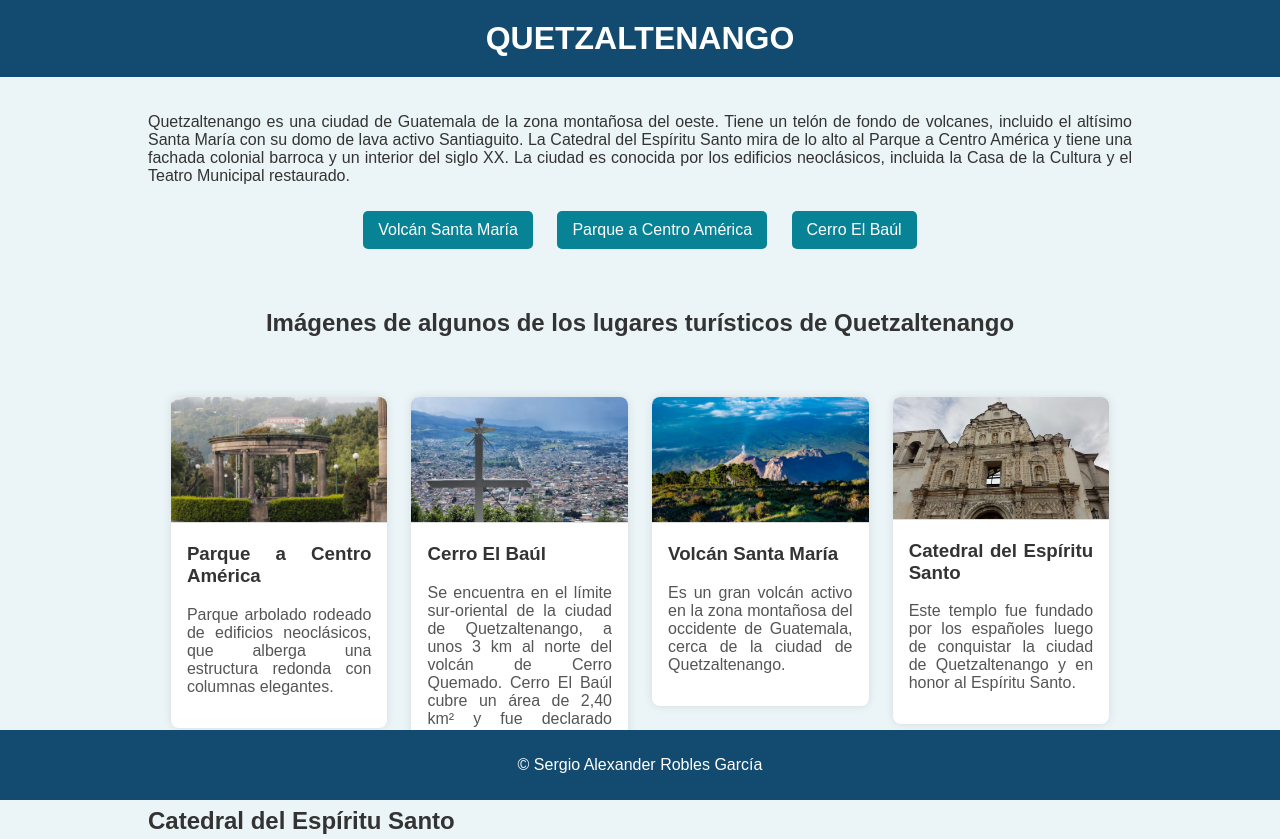
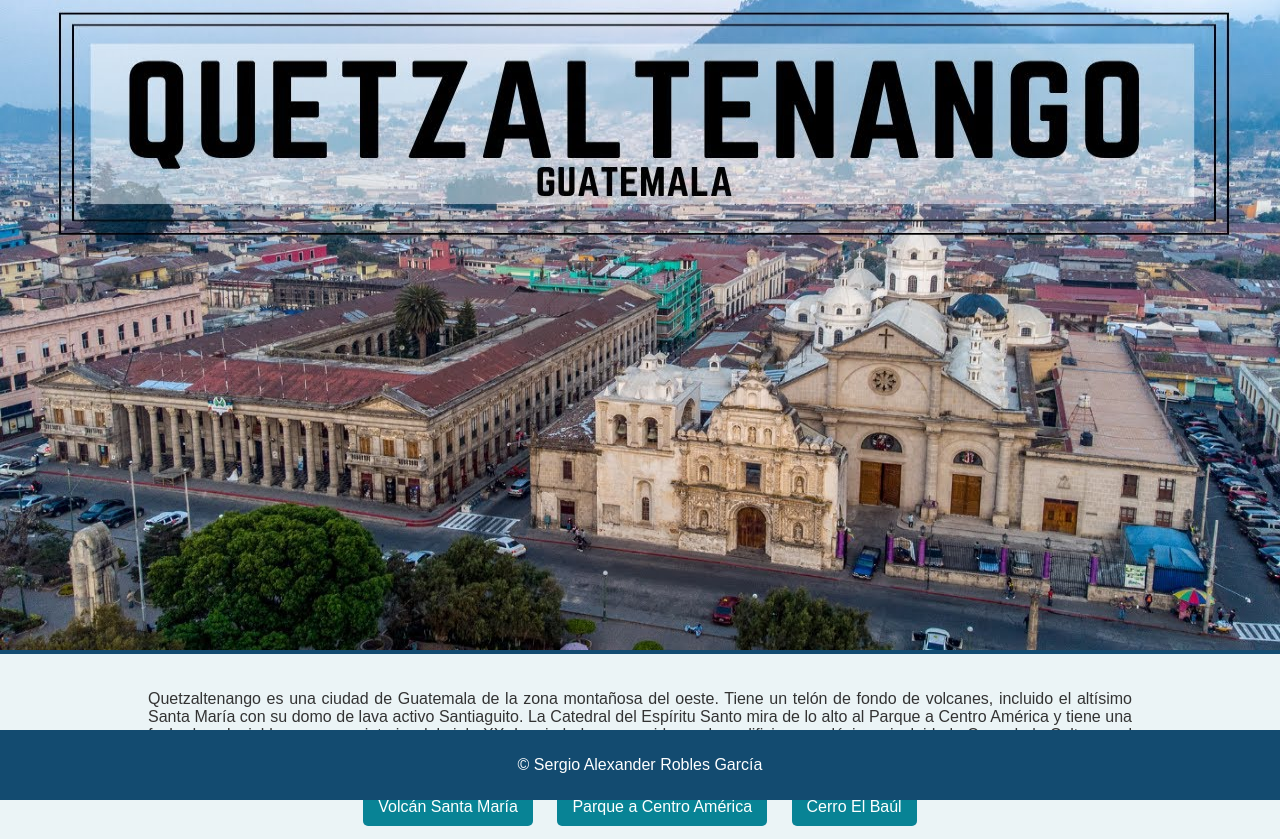
Before and after one commit to SergJprog/hoja1, a plain HTML site: page index.html in a window 1280 px wide. Shown: the top 839 px of the page. Drawn offline with Linux system fonts and the light colour scheme.

Commit message:
imagen en el encabezdo

```diff
--- a/estilos.css
+++ b/estilos.css
@@ -26,13 +26,15 @@ body {
 
 header {
     background-color: var(--header-bg-color);
-    color: white;
-    padding: 20px;
+  /*  color: white;
+    padding: 20px;*/
     text-align: center;
 }
 
-header h1 {
+header img{
     margin: 0;
+    width: 100%;
+    height:650px;
 }
 
 main {
--- a/index.html
+++ b/index.html
@@ -7,7 +7,7 @@
 </head>
 <body>
     <header>
-        <h1>QUETZALTENANGO</h1>
+        <img src="imagenes/quetzaltenago.jpg" alt="">
     </header>
 
     <div class="container">
```
Also changed, not shown: imagenes/quetzaltenago.jpg (added), 1 other file.
